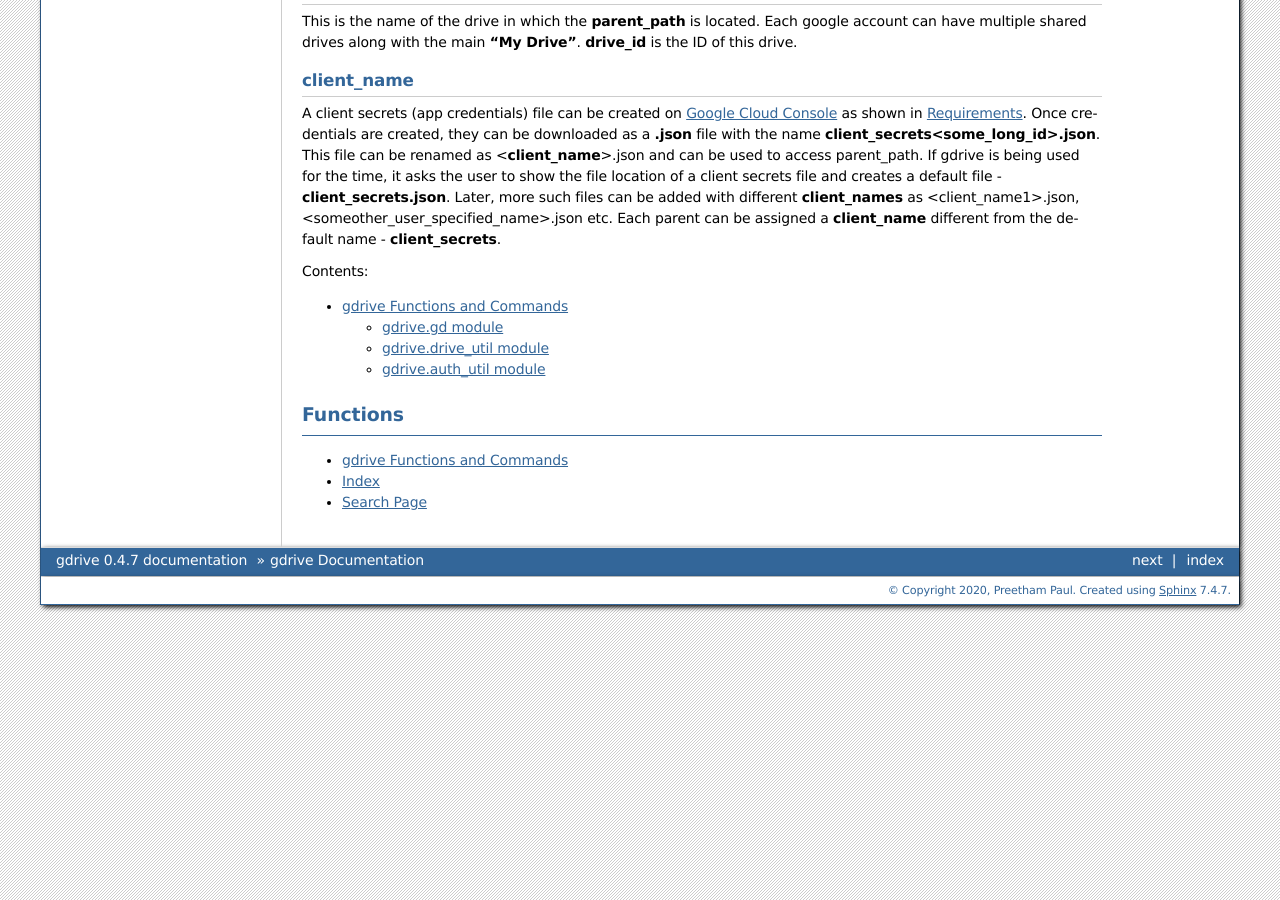
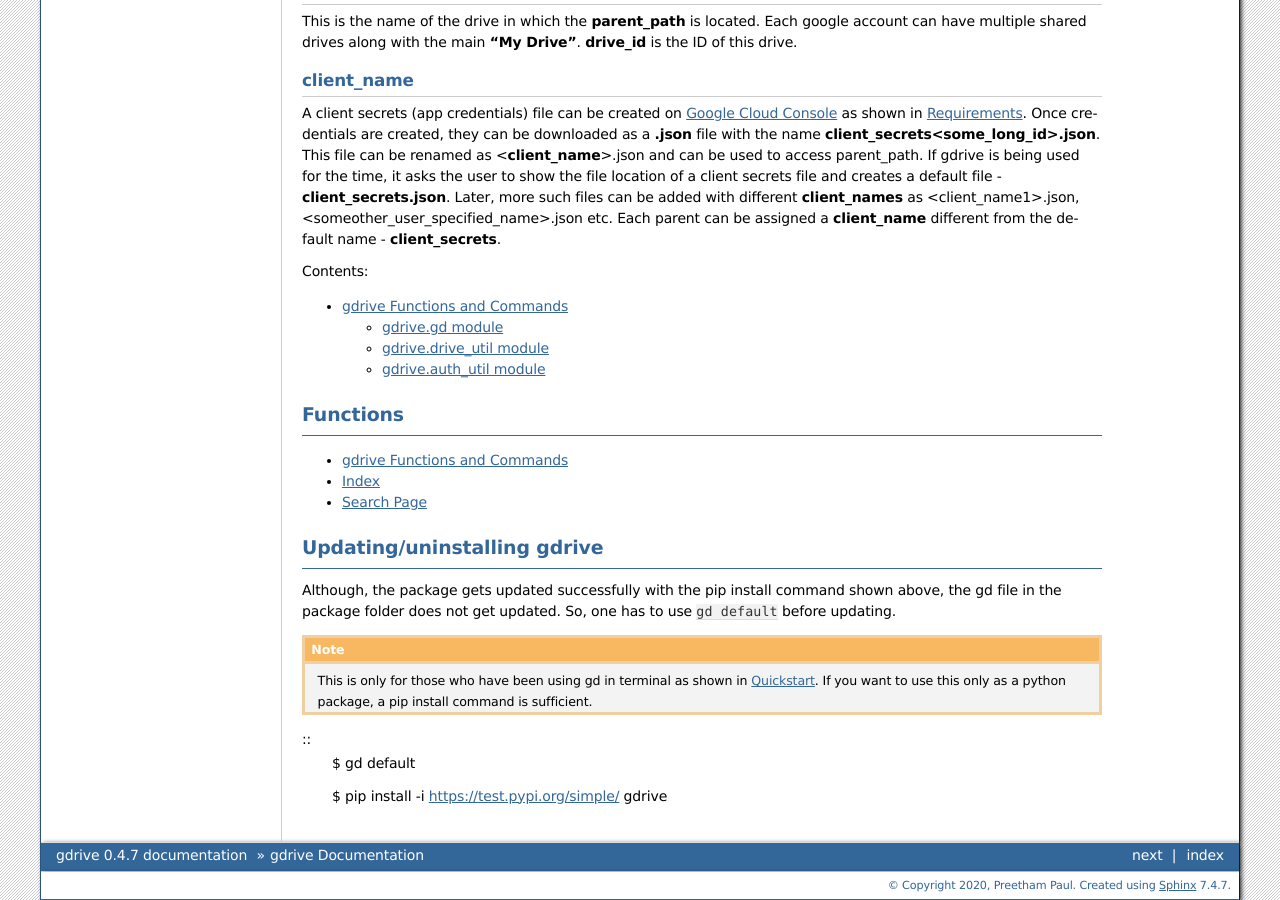
Before and after one commit to preethampaul/gdrive2, a Sphinx documentation site: the page built from docs/index.rst, in a window 1280 px wide and 900 px high, scrolled down 5805 px. Built offline with Sphinx 7.4.7, drawn with Linux system fonts in a browser that asks for light colours; some of the changed text lies outside the part shown.

Commit message:
updated docs/index.rst

```diff
--- a/docs/index.rst
+++ b/docs/index.rst
@@ -59,7 +59,7 @@ This file can be renamed to some simple name and save on the local computer.
 
 Quickstart
 ###########################
-gdrive can be used as a python package right away, but try the following steps to be able to use gdrive's functions directly from command line.
+gdrive can be used as a python package right away, but try the following steps to be able to use gdrive's functions directly from terminal.
 First, import the gdrive in a python console.::
 	$ python
 	>> import gdrive
@@ -333,3 +333,16 @@ Functions
 * :doc:`gdrive`
 * :ref:`genindex`
 * :ref:`search`
+
+Updating/uninstalling gdrive
+***********************
+Although, the package gets updated successfully with the pip install command shown above, the gd file in the package folder does not get updated.
+So, one has to use ``gd default`` before updating.
+
+.. note::
+	This is only for those who have been using gd in terminal as shown in `Quickstart <Quickstart>`_. If you want to use this only as a python package, a pip install command is sufficient.
+
+::
+	$ gd default
+
+ 	$ pip install -i https://test.pypi.org/simple/ gdrive
```
